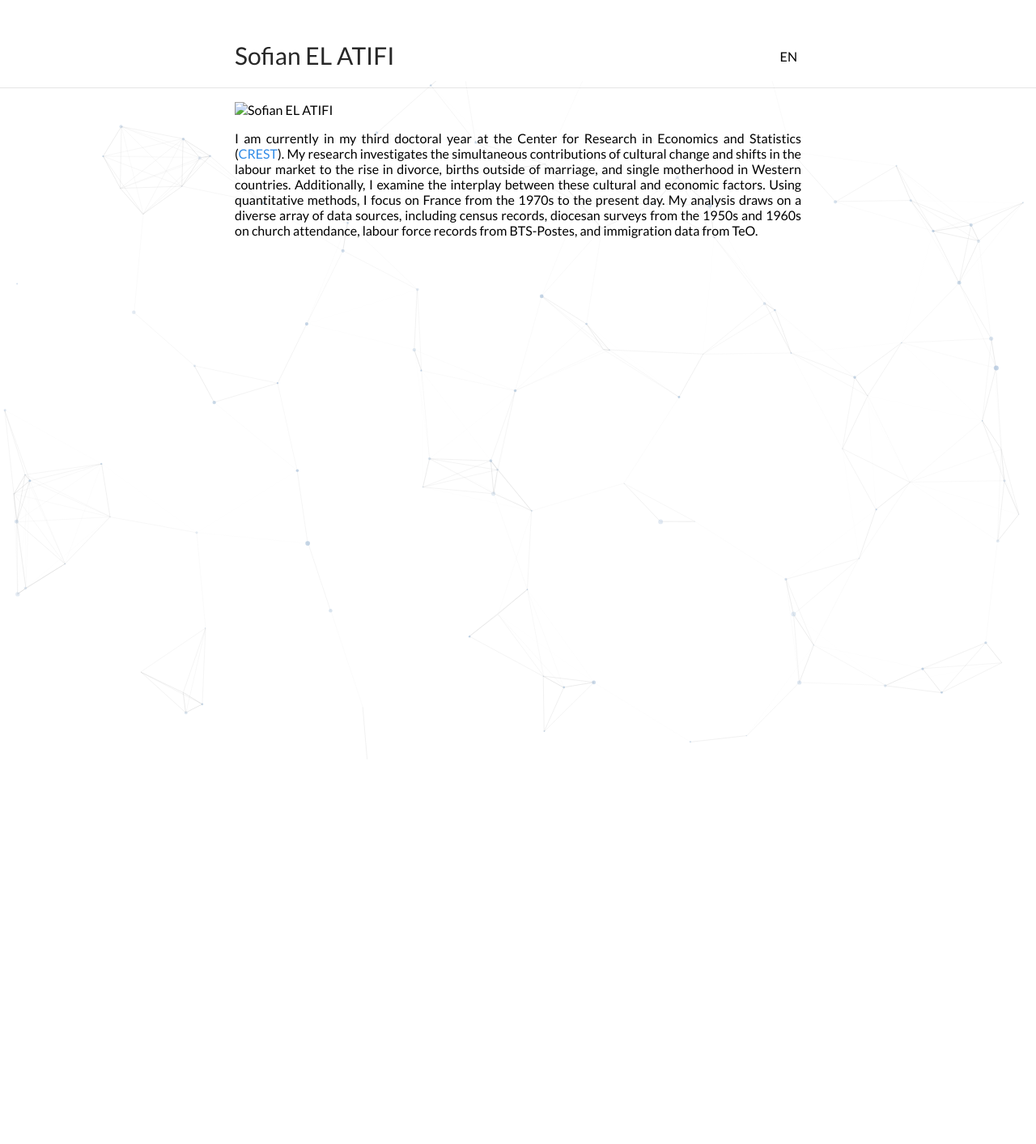
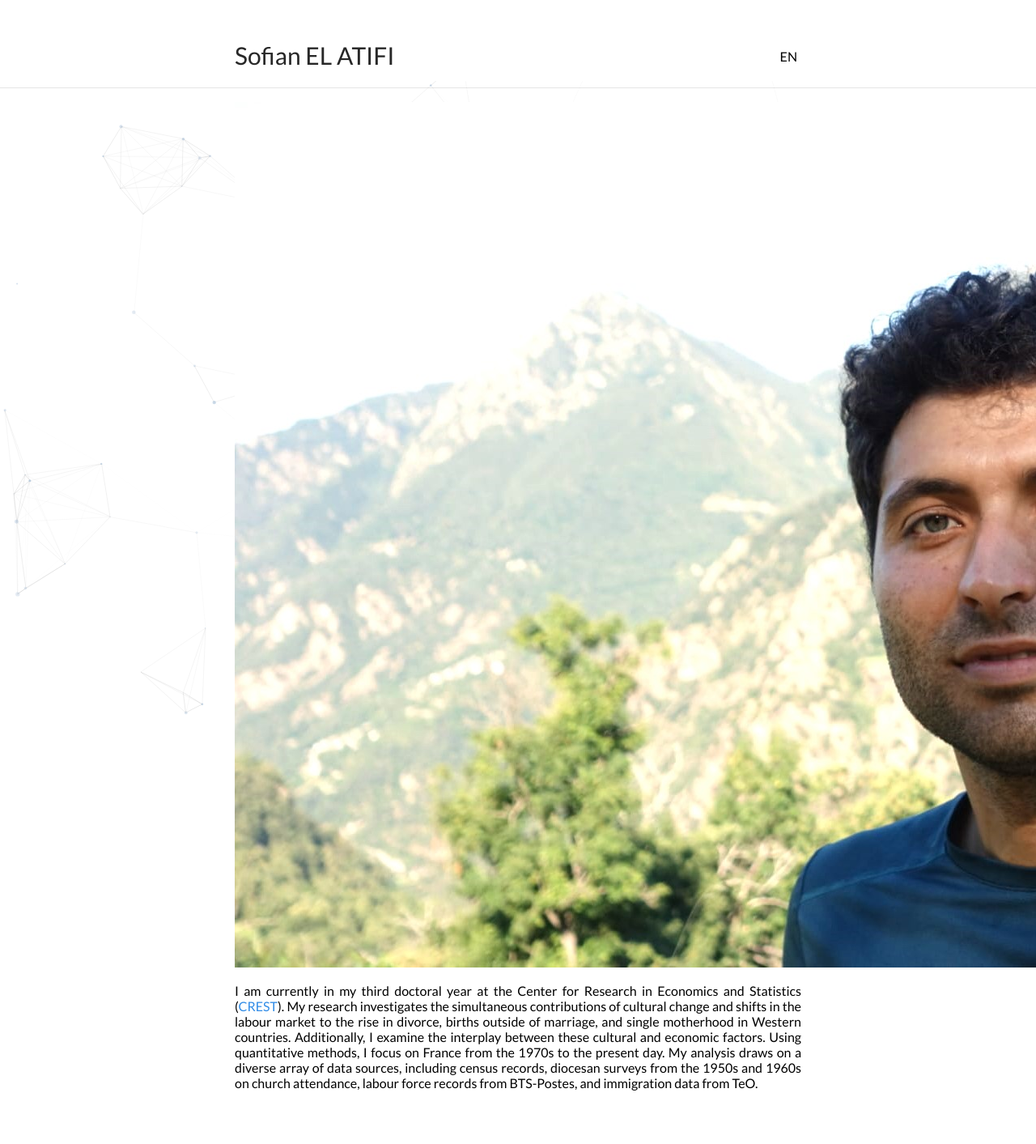
Before and after one commit to sofianelatifi/sofianelatifi.github.io, a Jekyll site: the page built from index.md, in a window 1280 px wide. Shown: the whole page at 81% size. Built offline with Jekyll 4.4.1, drawn with Linux system fonts in a browser that asks for light colours; before the commit the page ends 900 px from its top, so only the background shows below that.

Commit message:
Update index.md

```diff
--- a/index.md
+++ b/index.md
@@ -4,7 +4,7 @@ description: About
 title: Sofian El Atifi
 ---
 
-<img src="{{ site.baseurl }}/assets/sofian.jpg" alt="Sofian EL ATIFI">
+<img src="{{ site.baseurl }}/sofian.jpg" alt="Sofian EL ATIFI">
 
 <div style="text-align: justify">
 
```
